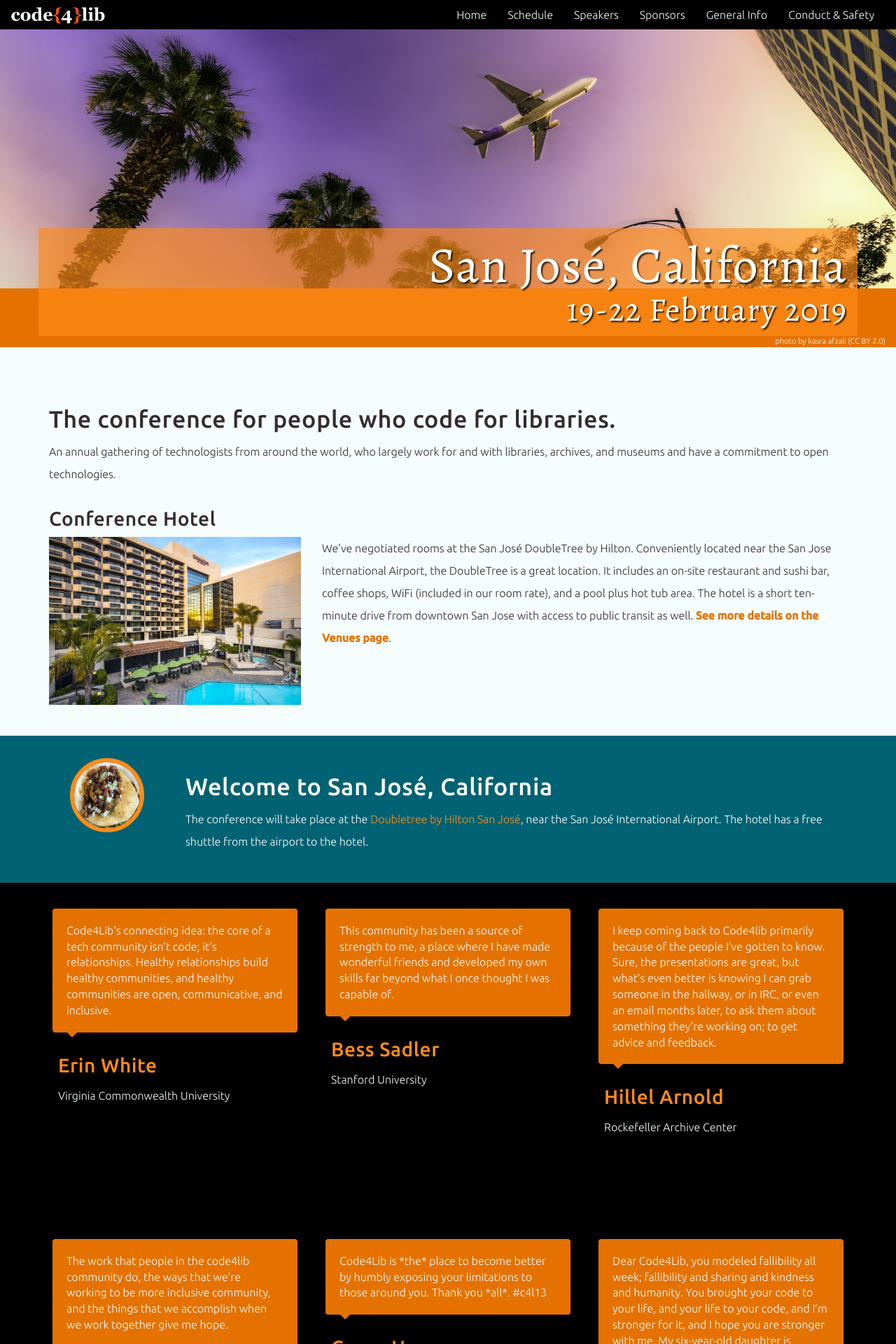
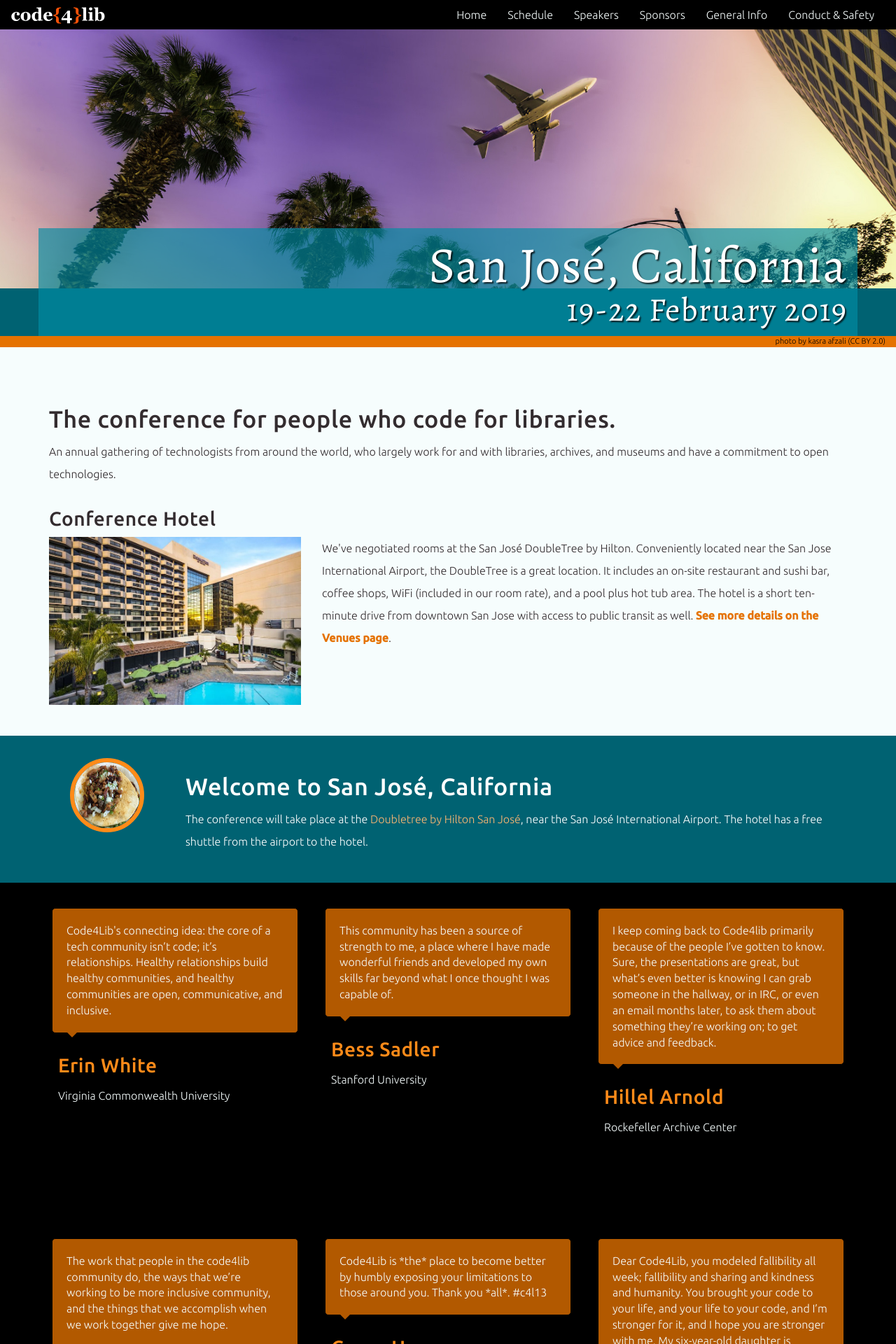
Before and after one commit to code4lib/2019.code4lib.org, a Jekyll site: the page built from index.html, in a window 1280 px wide. Shown: the top 1920 px of the page at 70% size. Built offline with Jekyll 4.4.1, drawn with Linux system fonts in a browser that asks for light colours; some web fonts are replaced.

Commit message:
Color contrast is insufficient adjustments

```diff
--- a/assets/_scss/_variables.scss
+++ b/assets/_scss/_variables.scss
@@ -25,14 +25,17 @@ $brand-info:              #5bc0de !default;
 $brand-warning:           #f0ad4e !default;
 $brand-danger:            #d9534f !default;
 
+$accent-link-primary:    #fdb771 !default;
+$accent-primary-hover:   lighten($accent-link-primary, 10%) !default;
+
 //== Code4Lib
 //
 //## Unique Code4Lib conference site components
 // Sections
 $section-2-bg:            $primary;
 $section-2-color:         color-contrast($primary);
-$section-2-link:          $accent-light;
-$section-2-hover:         $accent-light;
+$section-2-link:          $accent-link-primary;
+$section-2-hover:         $accent-primary-hover;
 
 $section-3-bg:            $primary-dark;
 $section-3-color:         $gray-lighter;
@@ -78,7 +81,7 @@ $timeline-content-bg:     $gray-lighter;
 $timeline-content-shadow: $gray;
 
 // Testimonials
-$testimonial-bg:          $accent;
+$testimonial-bg:          $accent-dark;
 $testimonial-border:      $primary-dark;
 $testimonial-color:       $gray-lighter;
 
--- a/assets/css/main.scss
+++ b/assets/css/main.scss
@@ -90,7 +90,7 @@ p {
 }
 
 #conferenceInfo {
-  background-color: $accent;
+  background-color: $primary;
   h1 {
     color: #fff;
     text-shadow: 2px 2px 2px rgba(0, 0, 0, 0.8);
@@ -101,7 +101,7 @@ p {
     margin-top: -1.2em;
     margin-bottom: 0;
     padding: .2em;
-    background-color: fade-out($accent-light, .35);
+    background-color: fade-out($primary-light, .35);
 
     small {
       color: inherit;
@@ -131,10 +131,10 @@ p {
 
 #heroImageAttribution{
   background-color: $accent;
-  color: $gray-lighter;
+  color: $primary-dark;
   font-size: .8em;
   a {
-    color: $gray-lighter;
+    color: $primary-dark;
   }
 }
 
```
